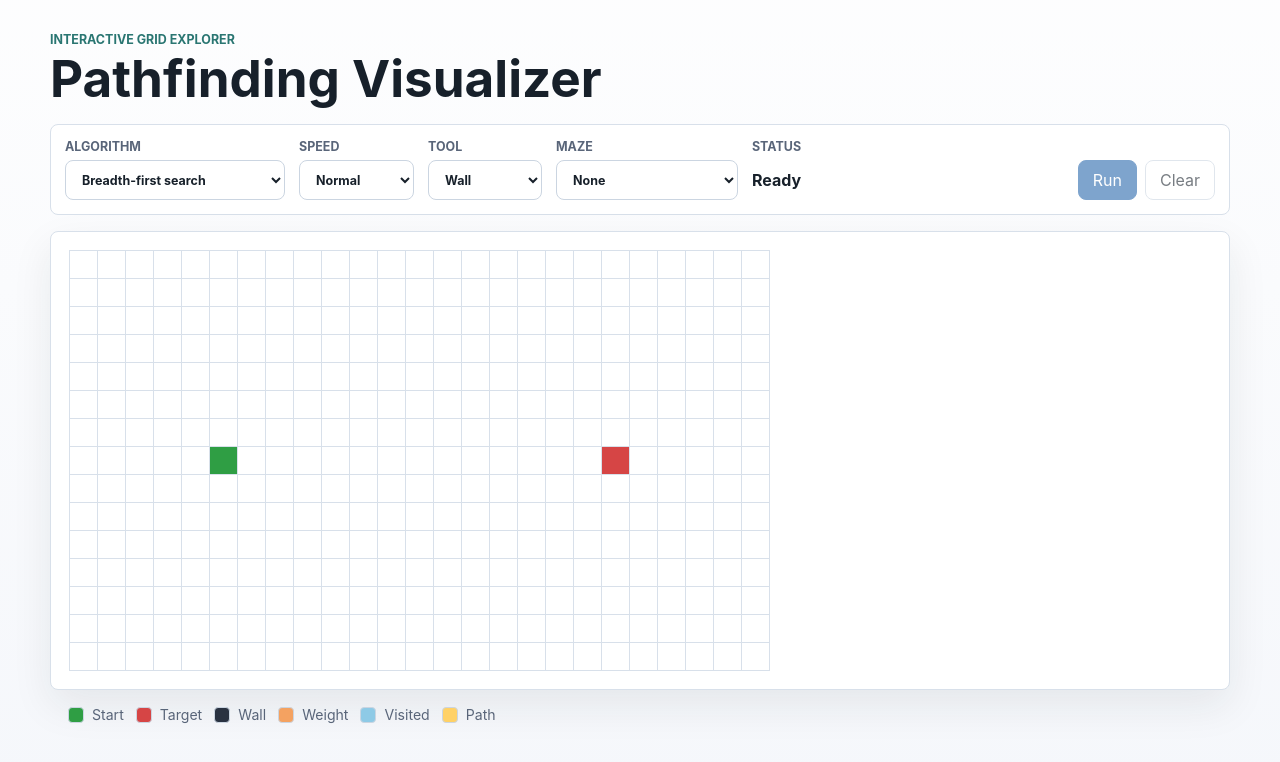
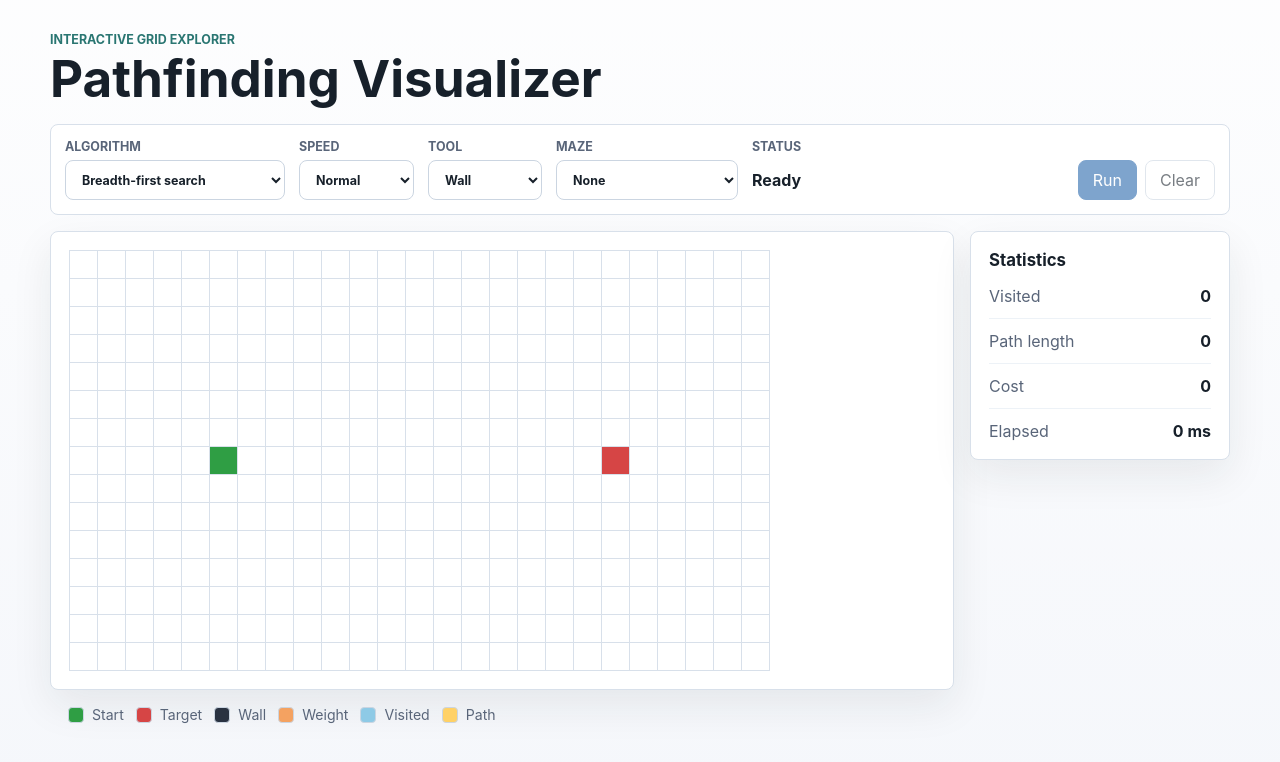
Before and after one commit to edselleighton/pathfinding-visualizer, a React (Vite) app: page / in a window 1280 px wide. Shown: the top 762 px of the page. Built offline with nearby package versions, Linux system fonts and the light colour scheme.

Commit message:
Add statistics panel

```diff
--- a/src/App.jsx
+++ b/src/App.jsx
@@ -1,6 +1,7 @@
 import Header from './components/Header'
 import Toolbar from './components/Toolbar'
 import Workspace from './components/Workspace'
+import StatsPanel from './components/StatsPanel'
 import Legend from './components/Legend'
 
 export default function App() {
@@ -8,7 +9,10 @@ export default function App() {
     <main className="app-shell">
       <Header />
       <Toolbar />
-      <Workspace />
+      <div className="workspace">
+        <Workspace />
+        <StatsPanel />
+      </div>
       <Legend />
     </main>
   )
--- /dev/null
+++ b/src/components/StatsPanel.jsx
@@ -0,0 +1,22 @@
+const STATISTICS = [
+  ['Visited', '0'],
+  ['Path length', '0'],
+  ['Cost', '0'],
+  ['Elapsed', '0 ms'],
+]
+
+export default function StatsPanel() {
+  return (
+    <aside className="stats-panel" aria-labelledby="statistics-title">
+      <h2 id="statistics-title">Statistics</h2>
+      <dl>
+        {STATISTICS.map(([label, value]) => (
+          <div key={label}>
+            <dt>{label}</dt>
+            <dd>{value}</dd>
+          </div>
+        ))}
+      </dl>
+    </aside>
+  )
+}
--- a/src/styles.css
+++ b/src/styles.css
@@ -195,6 +195,10 @@ h2 {
   box-shadow: 0 16px 40px var(--panel-shadow);
 }
 
+.visualizer {
+  min-width: 0;
+}
+
 .workspace-placeholder {
   min-height: 420px;
   margin-bottom: 16px;
```
